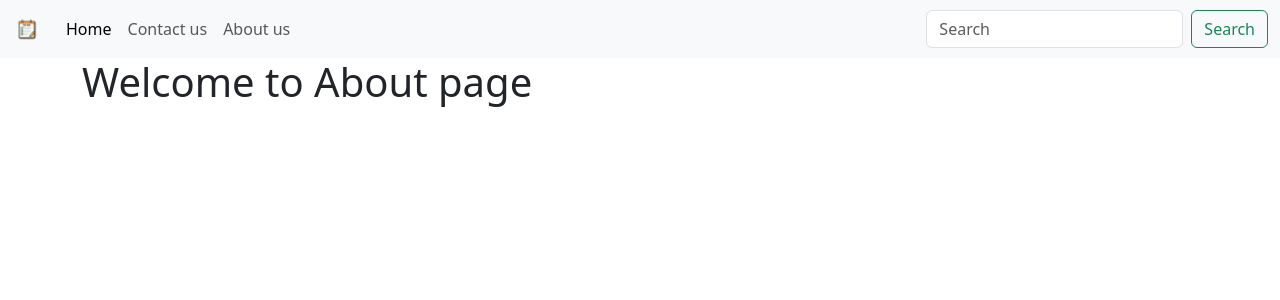
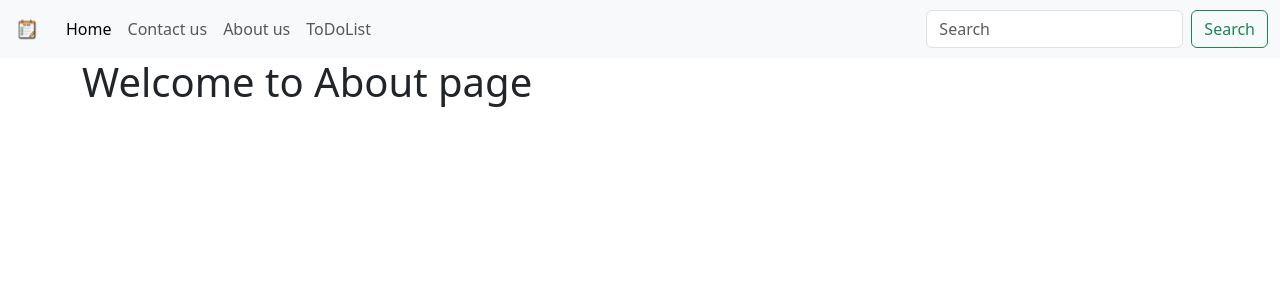
Before and after one commit to Ajaykapasiya/Learn-Django, a Django app: page /about/ in a window 1280 px wide. Shown: the top 300 px of the page. Run offline with Django 5.2, Linux system fonts and the light colour scheme.

Commit message:
Update navigation links in base.html; change todolist URL to homepage and add ToDoList link

```diff
--- a/templates/base.html
+++ b/templates/base.html
@@ -17,7 +17,7 @@
 
     <nav class="navbar navbar-expand-lg bg-body-tertiary">
       <div class="container-fluid">
-        <a class="navbar-brand" href="{% url 'todolist' %}"><img src="{% static 'image/todomanager.png' %}" alt="TodoManager" width="30" height="30"></a>
+        <a class="navbar-brand" href="{% url 'homepage' %}"><img src="{% static 'image/todomanager.png' %}" alt="TodoManager" width="30" height="30"></a>
         <button
           class="navbar-toggler"
           type="button"
@@ -40,6 +40,9 @@
 
             <li class="nav-item">
               <a class="nav-link" href="{% url 'about' %}">About us </a>
+            </li>
+             <li class="nav-item">
+              <a class="nav-link" href="{% url '' %}">ToDoList</a>
             </li>
           </ul>
           <form class="d-flex" role="search">
```
